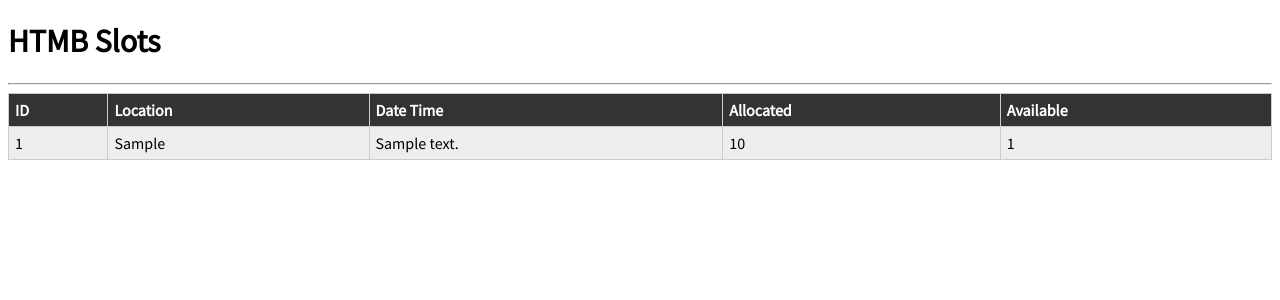
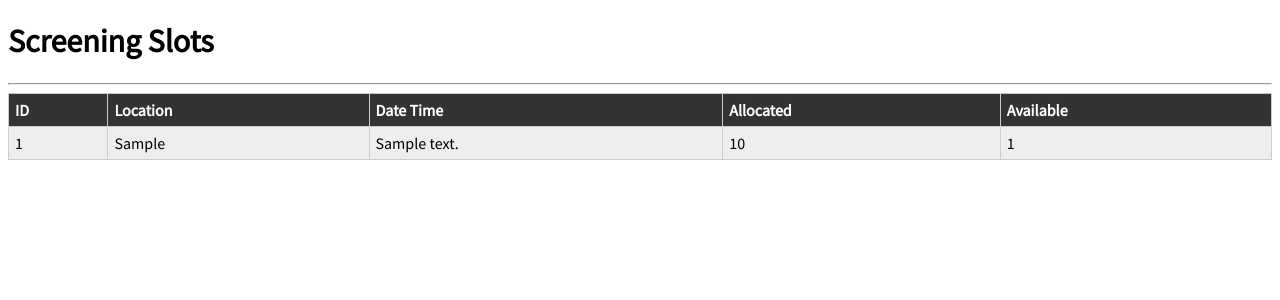
Before and after one commit to aikkee/medics, a Flask app: page /admin/check_slots in a window 1280 px wide. Shown: the top 300 px of the page. Run offline with Flask 2, Linux system fonts and the light colour scheme; tables that the repository leaves empty hold one stand-in row (values such as "Sample post").

Commit message:
Changes to template files

```diff
--- a/templates/show_slots.html
+++ b/templates/show_slots.html
@@ -29,7 +29,7 @@ td, th {
 </style>
 </head><body>
 
-<h1>HTMB Slots</h1>
+<h1>Screening Slots</h1>
     <hr>
 		<table>
 			<thead>
```
